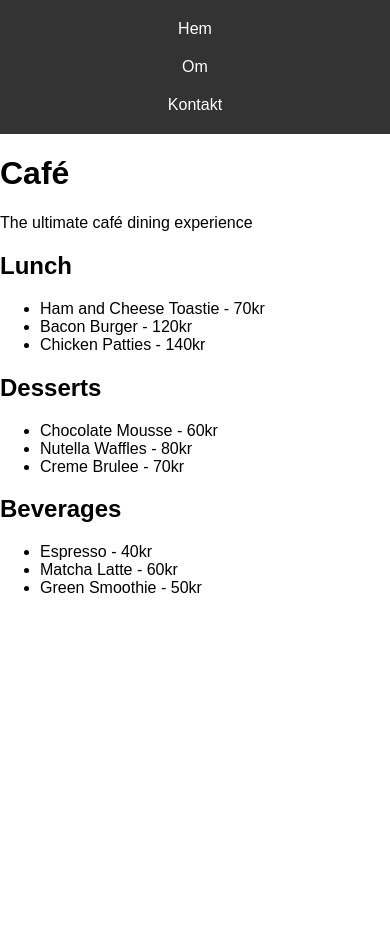
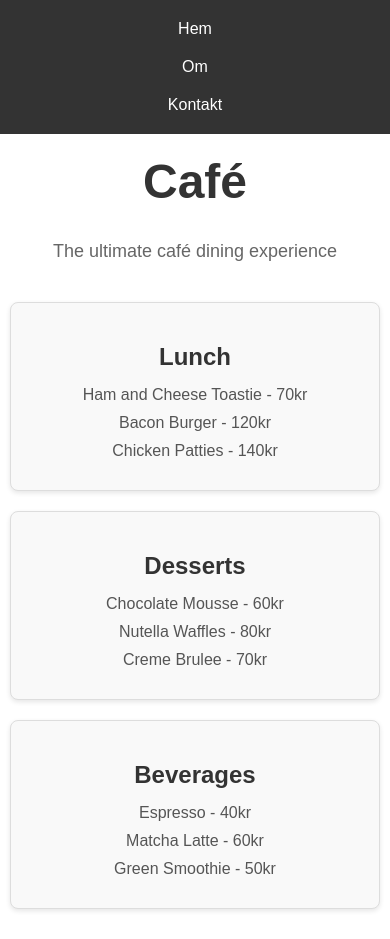
Before and after one commit to jessikarl/grupparbete-cafe, a website built with Vite: page index.html in a window 390 px wide. Before the commit the page ends 844 px from the top, so only its background shows below. Built offline with nearby package versions, Linux system fonts and the light colour scheme.

Commit message:
ändringar

```diff
--- a/src/style.css
+++ b/src/style.css
@@ -36,4 +36,113 @@ body {
       padding: 10px 15px;
   }
 }
->>>>>>> future-nav
+
+
+h1 {
+  font-size: 48px;
+  color: #333;
+  text-align: center;
+  margin-top: 20px;
+}
+
+p {
+  font-size: 18px;
+  color: #666;
+  text-align: center;
+  margin-bottom: 30px;
+}
+
+.menu {
+  display: flex;
+  flex-wrap: wrap;
+  justify-content: center;
+  gap: 20px;
+  margin: 20px auto;
+  max-width: 1200px;
+  padding: 10px;
+}
+
+.menu div {
+  background-color: #f9f9f9;
+  border: 1px solid #ddd;
+  border-radius: 8px;
+  padding: 20px;
+  width: calc(33.33% - 40px);
+  box-shadow: 0 2px 5px rgba(0, 0, 0, 0.1);
+  text-align: center;
+}
+
+.menu h2 {
+  font-size: 24px;
+  color: #333;
+  margin-bottom: 15px;
+}
+
+.menu ul {
+  list-style: none;
+  padding: 0;
+  margin: 0;
+}
+
+.menu li {
+  font-size: 16px;
+  color: #555;
+  margin: 10px 0;
+}
+
+@media (max-width: 768px) {
+  .menu div {
+    width: calc(50% - 20px);
+  }
+}
+
+@media (max-width: 480px) {
+  .menu div {
+    width: 100%;
+
+    h1 {
+      font-size: 32px;
+    }
+
+    p {
+      font-size: 16px;
+    }
+  }
+}body {
+  font-family: Arial, sans-serif;
+  margin: 0;
+  padding: 0;
+}
+
+.nav {
+  display: flex;
+  flex-direction: column;
+  align-items: center;
+  background-color: #333;
+  padding: 10px 0;
+}
+
+.nav a {
+  color: white;
+  text-decoration: none;
+  padding: 10px 20px;
+  text-align: center;
+  width: 100%;
+}
+
+.nav a:hover {
+  background-color: #555;
+}
+
+/* Larger screens */
+@media (min-width: 768px) {
+  .nav {
+      flex-direction: row;
+      justify-content: center;
+  }
+
+  .nav a {
+      width: auto;
+      padding: 10px 15px;
+  }
+}
```
